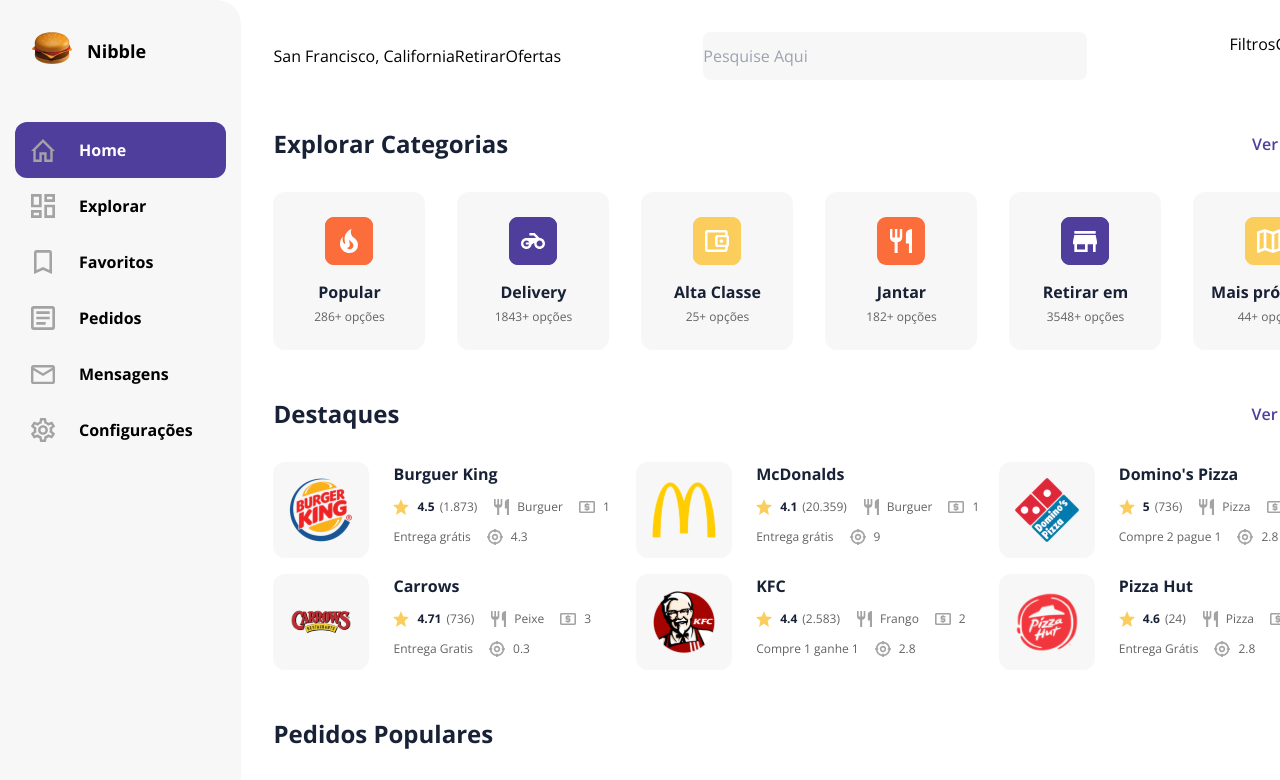
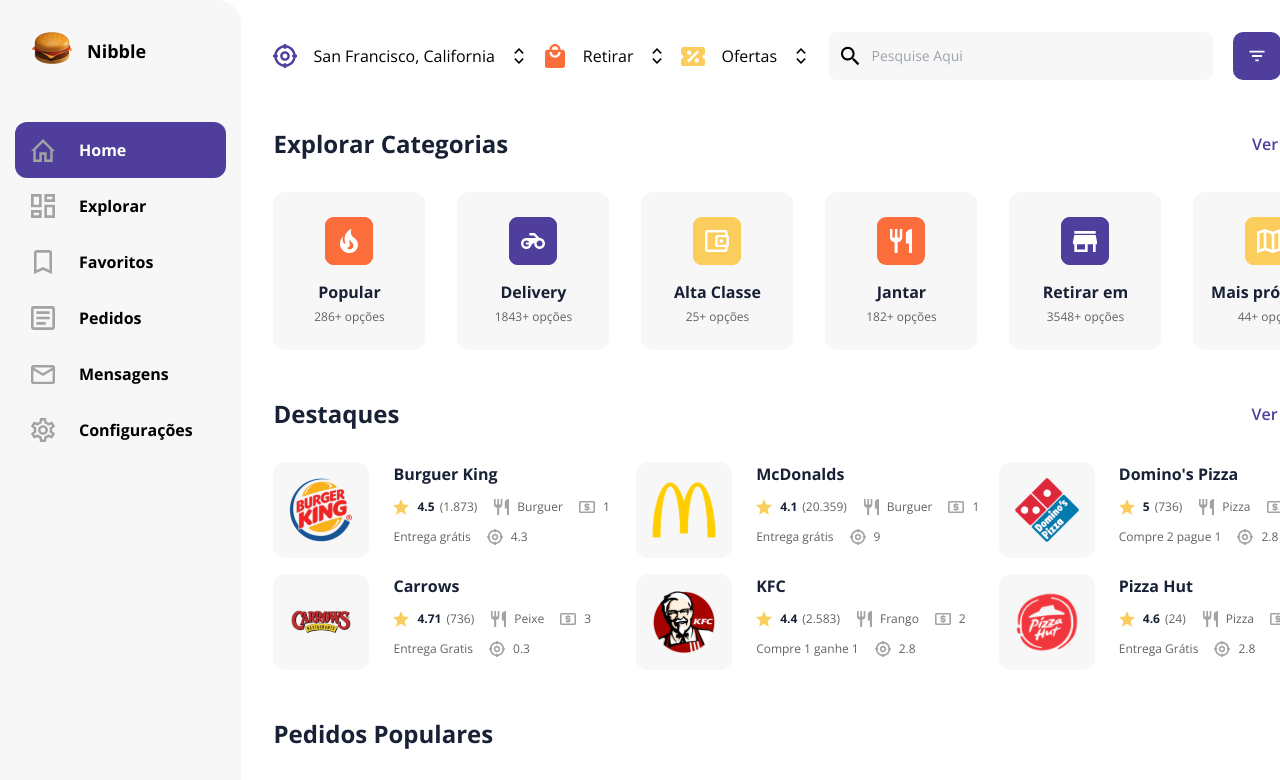
Before and after one commit to lipersilva/delivery-app, a Next.js app: page / in a window 1280 px wide. Shown: the top 780 px of the page. Built offline with nearby package versions, Linux system fonts and the light colour scheme.

Commit message:
feat: realizado alteracão no componente navbar

```diff
--- a/components/navbar/index.tsx
+++ b/components/navbar/index.tsx
@@ -1,19 +1,58 @@
+import Link from 'next/link';
 import React from 'react';
+import { IconTargetLocation, IconShoppingCart, IconShoppingBag, IconFilter, IconDiscount, IconArrowTopDown} from '../icon-family';
+import { SearchInput } from '../search-input';
 import Styles from './styles.module.css'
 
 export const Navbar = () => {
   return(
     <div className={Styles.navbar}>
-      <div className="flex items-center">
-        <div className="">San Francisco, California</div>
-        <div>Retirar</div>
-        <div>Ofertas</div>
-      </div>
-      <input className={Styles.inputSearch} placeholder='Pesquise Aqui' />
-      <div>
-        <button>Filtros</button>
-        <button>Checkout</button>
-      </div>
+      {/* <div className="flex items-center"> */}
+        <ul className={Styles.nav}>
+          <li>
+              <Link href="" >
+                <a>
+                  <IconTargetLocation size={24} color="#503E9D"/>
+                  San Francisco, California
+                  <IconArrowTopDown size={16} color="#000000"/>
+                </a>
+              </Link>
+          </li>
+
+          <li>
+            <Link href="">
+              <a>
+                <IconShoppingBag size={24} color="#FB6D3A"/>
+                Retirar
+                <IconArrowTopDown size={16} color="#000000"/>
+              </a>
+            </Link>
+          </li>
+
+          <li>
+            <Link href="">
+              <a>
+                <IconDiscount size={24} color="#FACD5D"/>
+                Ofertas
+                <IconArrowTopDown size={16} color="#000000"/>
+              </a>
+            </Link>
+          </li>
+        </ul>
+      {/* </div> */}
+      <SearchInput/>
+      <ul className="flex">
+        <li>
+          <button className={Styles.filterButton}>
+            <IconFilter size={36} color="#ffffff"/>
+          </button>
+        </li>
+        <li>
+          <button className={Styles.cartButton}>
+            <IconShoppingCart size={36} color="#fffff"/>
+          </button>
+        </li>
+      </ul>
     </div>
   );
 }
--- a/components/navbar/styles.module.css
+++ b/components/navbar/styles.module.css
@@ -4,8 +4,42 @@
   margin-bottom: 3rem;
 }
 
-.inputSearch {
-  background-color: #F7F7F7;
-  outline: none;
-  @apply leading-6 h-12 max-w-sm rounded-lg w-full;
+.navbar ul {
+  display: flex;
+  gap: 1rem;
 }
+
+.navbar li {
+  display: flex;
+  align-items: center;
+}
+
+.nav a {
+  display:flex;
+  align-items: center;
+}
+
+.nav a svg:first-child {
+  margin-right: 1rem;
+}
+
+.nav a svg:last-child {
+  margin-left: 1rem;
+}
+
+.filterButton, .cartButton {
+  width: 48px;
+  height: 48px;
+  border-radius: 10px;
+  display: flex;
+  align-items: center;
+  justify-content: center;
+}
+
+.filterButton {
+  background-color: #503E9D;
+}
+
+.cartButton {
+  background-color: #FB6D3A;
+}
```
